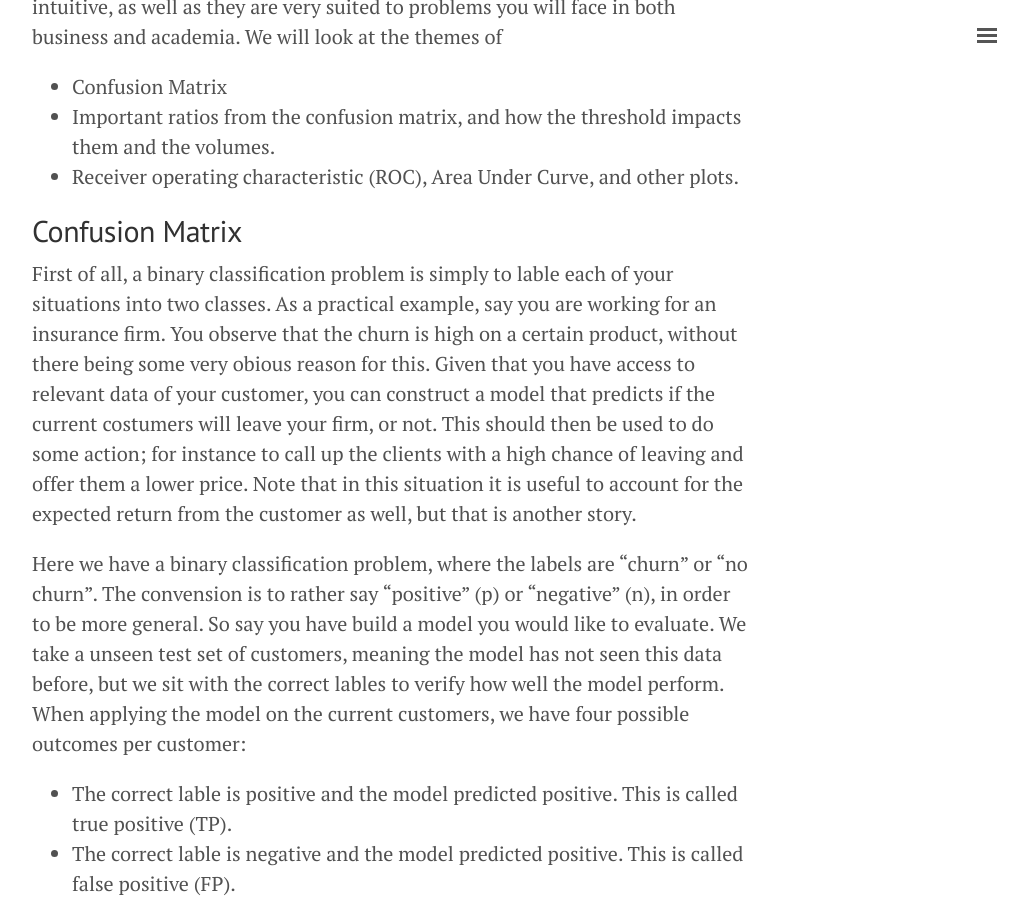
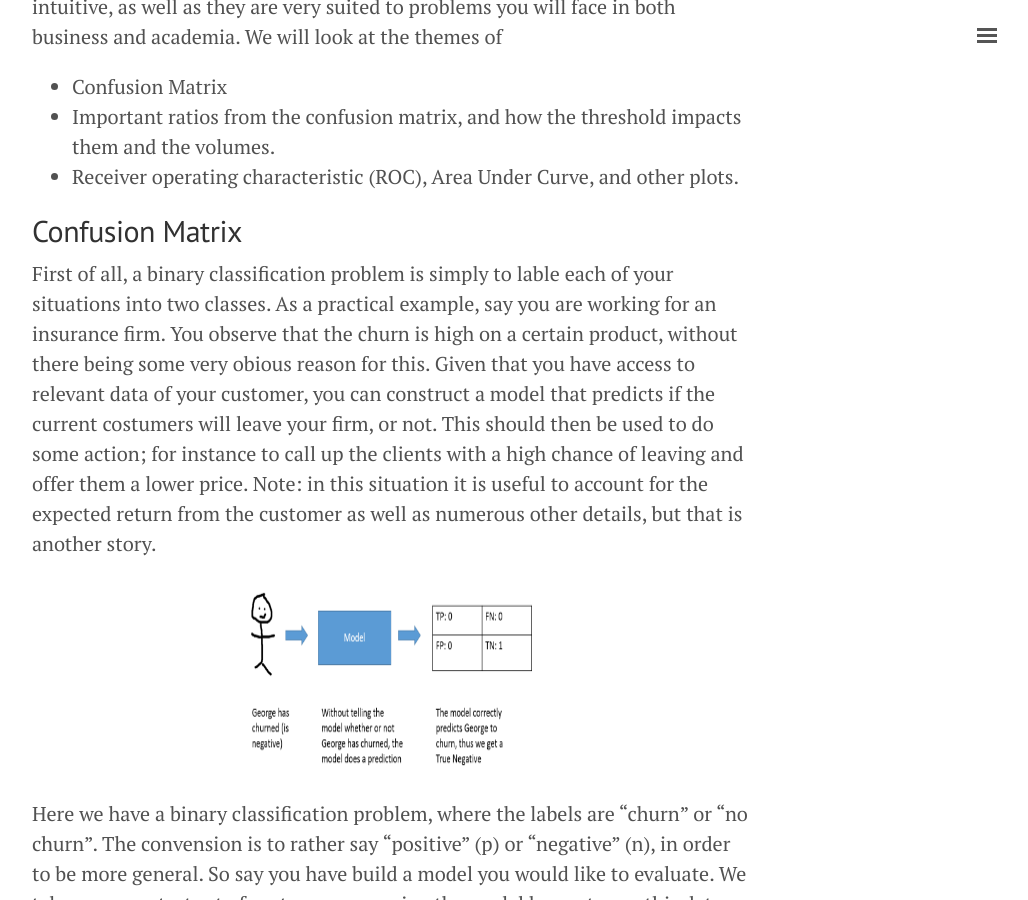
Before and after one commit to herman-hellenes/herman-hellenes.github.io, a Jekyll site: the page built from undone_posts/2017-08-28-Classification-Measure-Performance.md, in a window 1280 px wide and 900 px high, scrolled down 538 px. Shown: the whole window, without its empty margins (248-1276 px from the left). Built offline with Jekyll 4.4.1, drawn with Linux system fonts in a browser that asks for light colours; nearby versions of some CDN libraries; comment, search, counter and statistics services are not loaded.

Commit message:
Update 2017-08-28-Classification-Measure-Performance.md

```diff
--- a/undone_posts/2017-08-28-Classification-Measure-Performance.md
+++ b/undone_posts/2017-08-28-Classification-Measure-Performance.md
@@ -19,7 +19,12 @@ classification models to be precise. Such models are rather intuitive, as well a
 
 
 ## Confusion Matrix
-First of all, a binary classification problem is simply to lable each of your situations into two classes. As a practical example, say you are working for an insurance firm. You observe that the churn is high on a certain product, without there being some very obious reason for this. Given that you have access to relevant data of your customer, you can construct a model that predicts if the current costumers will leave your firm, or not. This should then be used to do some action; for instance to call up the clients with a high chance of leaving and offer them a lower price. Note that in this situation it is useful to account for the expected return from the customer as well, but that is another story.
+First of all, a binary classification problem is simply to lable each of your situations into two classes. As a practical example, say you are working for an insurance firm. You observe that the churn is high on a certain product, without there being some very obious reason for this. Given that you have access to relevant data of your customer, you can construct a model that predicts if the current costumers will leave your firm, or not. This should then be used to do some action; for instance to call up the clients with a high chance of leaving and offer them a lower price. Note: in this situation it is useful to account for the expected return from the customer as well as numerous other details, but that is another story.
+
+<p align="center">
+  <img width="300" height="200" src="/figs/classification_measure/validation_ml.png">
+</p>
+
 
 Here we have a binary classification problem, where the labels are "churn" or "no churn". The convension is to rather say "positive" (p) or "negative" (n), in order to be more general. So say you have build a model you would like to evaluate. We take a unseen test set of customers, meaning the model has not seen this data before, but we sit with the correct lables to verify how well the model perform. When applying the model on the current customers, we have four possible outcomes per customer:
 * The correct lable is positive and the model predicted positive. This is called true positive (TP).
```
